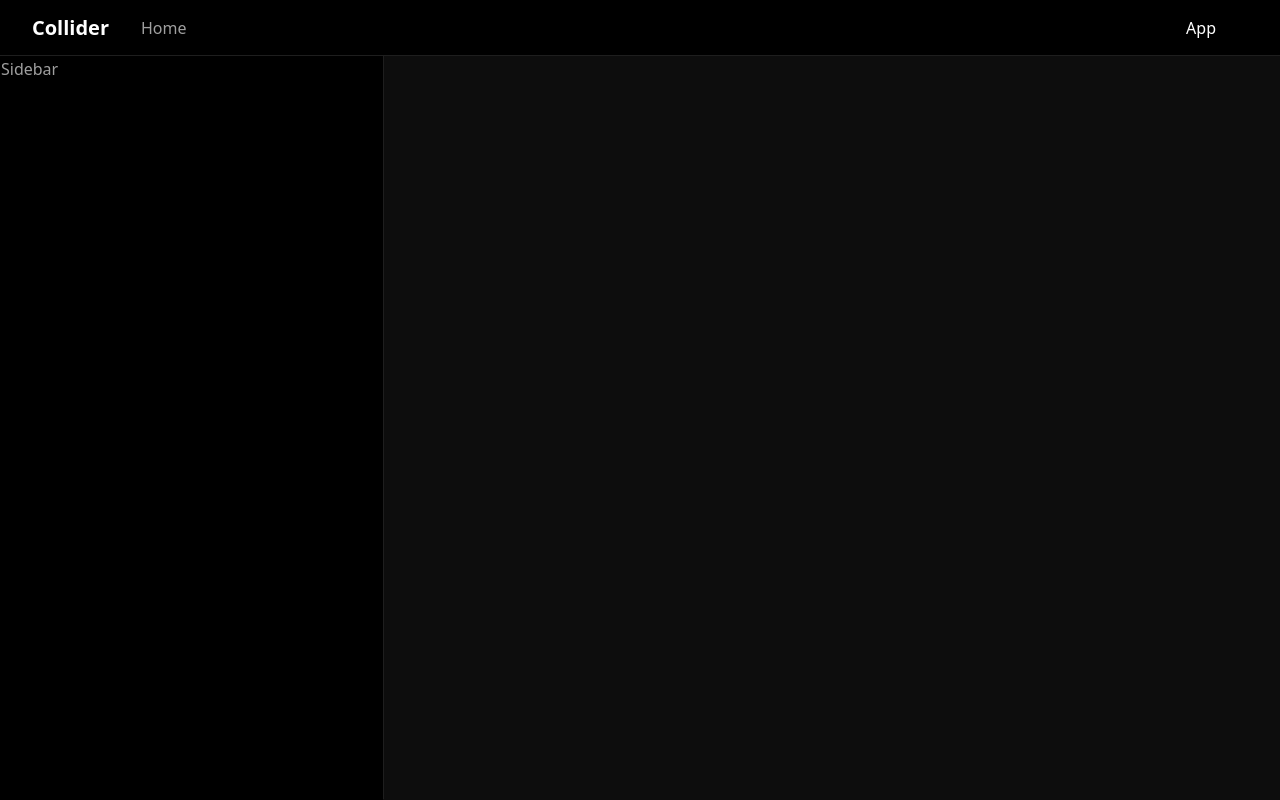
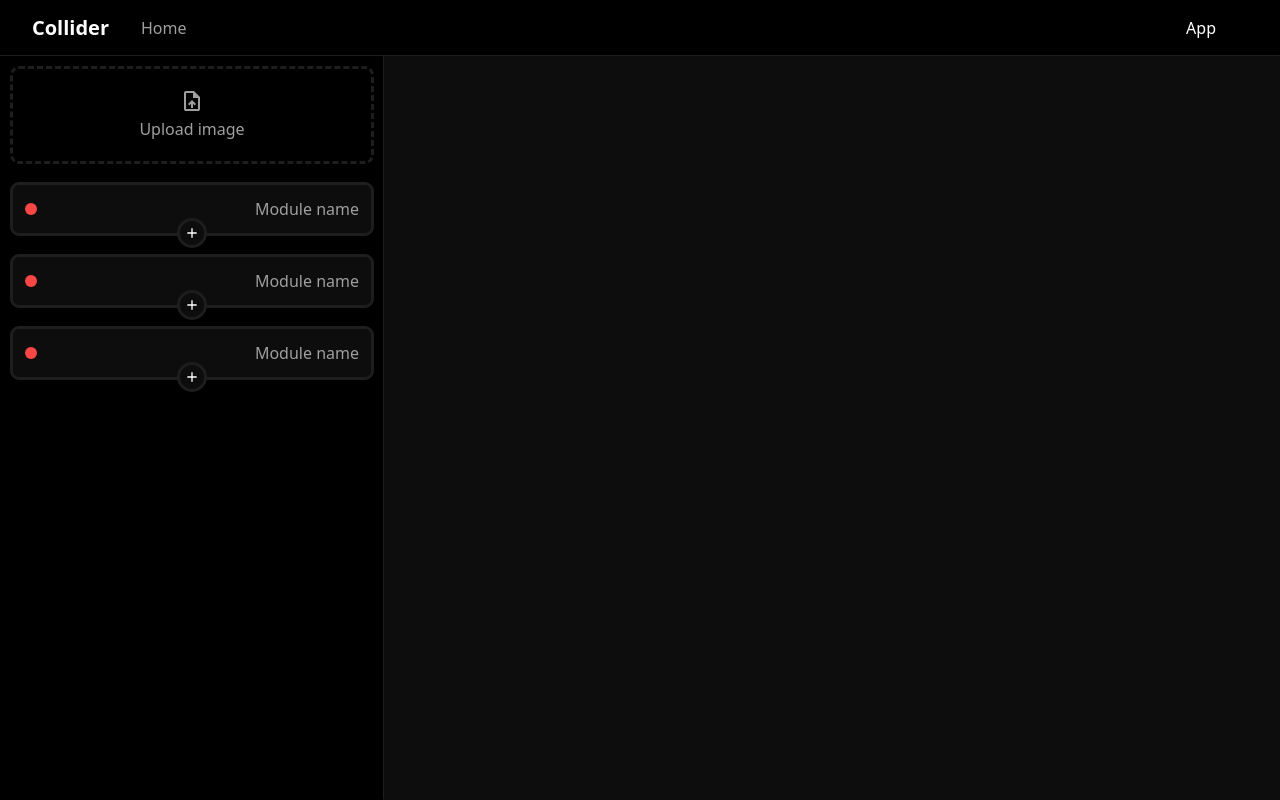
Before and after one commit to idbeholdv18/collider, a React app in the folder frontend/: page /app in a window 1280 px wide. Built offline with nearby package versions, Linux system fonts and the light colour scheme.

Commit message:
feat(frontend): module layout
add image and filter module layouts to test sidebar ui

```diff
--- /dev/null
+++ b/frontend/src/app/module/filter/ui/Filter.Module.tsx
@@ -0,0 +1,34 @@
+import clsx from "clsx";
+import { FC } from "react";
+
+export interface FilterModuleProps {}
+
+export const FilterModule: FC<FilterModuleProps> = () => {
+  return (
+    <div
+      className={clsx(
+        "w-full bg-background-primary rounded-md outline outline-border-primary p-3 relative"
+      )}
+    >
+      <div className={clsx("flex justify-between items-center")}>
+        {/* heading */}
+        <button className='bg-[#fd4646] w-3 h-3 rounded-full' />
+        <h1 className='font-medium'>Module name</h1>
+      </div>
+      {/* add button */}
+      <button className='w-6 h-6 rounded-full absolute -bottom-3 bg-background-primary flex justify-center items-center left-1/2 -translate-x-1/2 outline outline-border-primary'>
+        <svg
+          xmlns='http://www.w3.org/2000/svg'
+          height='16px'
+          viewBox='0 -960 960 960'
+          width='16px'
+          fill={getComputedStyle(document.body).getPropertyValue(
+            "--foreground-contranst"
+          )}
+        >
+          <path d='M440-440H200v-80h240v-240h80v240h240v80H520v240h-80v-240Z' />
+        </svg>
+      </button>
+    </div>
+  );
+};
--- /dev/null
+++ b/frontend/src/app/module/image/ui/Image.Module.tsx
@@ -0,0 +1,8 @@
+import { ImageUploader } from "@/features/upload_image";
+import { FC } from "react";
+
+interface ImageModuleProps {}
+
+export const ImageModule: FC<ImageModuleProps> = () => {
+  return <ImageUploader />;
+};
--- /dev/null
+++ b/frontend/src/features/upload_image/index.ts
@@ -0,0 +1 @@
+export { ImageUploader } from "./ui/ImageUploader";
--- /dev/null
+++ b/frontend/src/features/upload_image/ui/ImageUploader.tsx
@@ -0,0 +1,49 @@
+import clsx from "clsx";
+import { FC, useCallback } from "react";
+import { useDropzone } from "react-dropzone";
+
+interface ImageUploaderProps {}
+
+export const ImageUploader: FC<ImageUploaderProps> = () => {
+  const onDrop = useCallback((acceptedFiles: File[]) => {
+    acceptedFiles.forEach((file) => {
+      const reader = new FileReader();
+      reader.onabort = () => console.log("file reading was aborted");
+      reader.onerror = () => console.log("file reading has failed");
+      reader.onload = () => {
+        const binaryStr = reader.result;
+        console.log(binaryStr);
+      };
+      reader.readAsArrayBuffer(file);
+    });
+  }, []);
+  const { getRootProps, getInputProps, isDragActive } = useDropzone({
+    onDrop,
+    accept: { "image/png": [".png"] },
+    maxFiles: 1,
+  });
+  return (
+    <div
+      {...getRootProps({
+        className: clsx(
+          "dropzone",
+          "flex flex-col items-center w-full rounded-md outline-dashed outline-border-primary py-5 px-3 relative justify-center select-none cursor-pointer"
+        ),
+      })}
+    >
+      <input {...getInputProps()} />
+      <svg
+        xmlns='http://www.w3.org/2000/svg'
+        height='24px'
+        viewBox='0 -960 960 960'
+        width='24px'
+        fill={getComputedStyle(document.body).getPropertyValue(
+          "--foreground-primary"
+        )}
+      >
+        <path d='M440-200h80v-167l64 64 56-57-160-160-160 160 57 56 63-63v167ZM240-80q-33 0-56.5-23.5T160-160v-640q0-33 23.5-56.5T240-880h320l240 240v480q0 33-23.5 56.5T720-80H240Zm280-520v-200H240v640h480v-440H520ZM240-800v200-200 640-640Z' />
+      </svg>
+      <p className='font-medium mt-1'>Upload image</p>
+    </div>
+  );
+};
--- a/frontend/src/widget/sidebar/ui/Sidebar.tsx
+++ b/frontend/src/widget/sidebar/ui/Sidebar.tsx
@@ -1,14 +1,21 @@
+import { FilterModule } from "@/app/module/filter/ui/Filter.Module";
+import { ImageModule } from "@/app/module/image/ui/Image.Module";
+import { Sidebar as SharedSidebar } from "@/shared/ui/sidebar";
 import { FC } from "react";
-import { Sidebar as SharedSidebar } from "@/shared/ui/sidebar";
 
 export interface SidebarProps {}
+
+const testFilterArray = [1, 2, 3];
 
 export const Sidebar: FC<SidebarProps> = () => {
   return (
     <SharedSidebar>
       <div className='fixed h-screen w-96 bg-background-contranst border border-e-border-primary pt-14'>
-        <div className='flex flex-col'>
-          <h1>Sidebar</h1>
+        <div className='flex flex-col p-3 gap-6'>
+          <ImageModule />
+          {testFilterArray.map((filter, idx) => (
+            <FilterModule key={idx} />
+          ))}
         </div>
       </div>
     </SharedSidebar>
```
